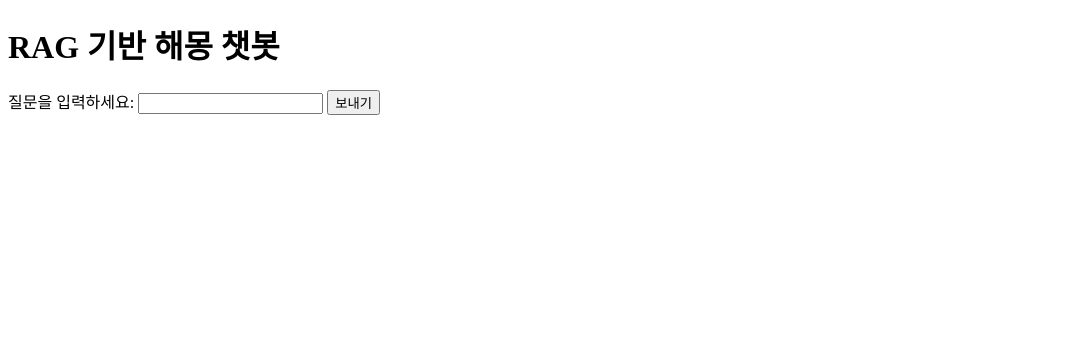
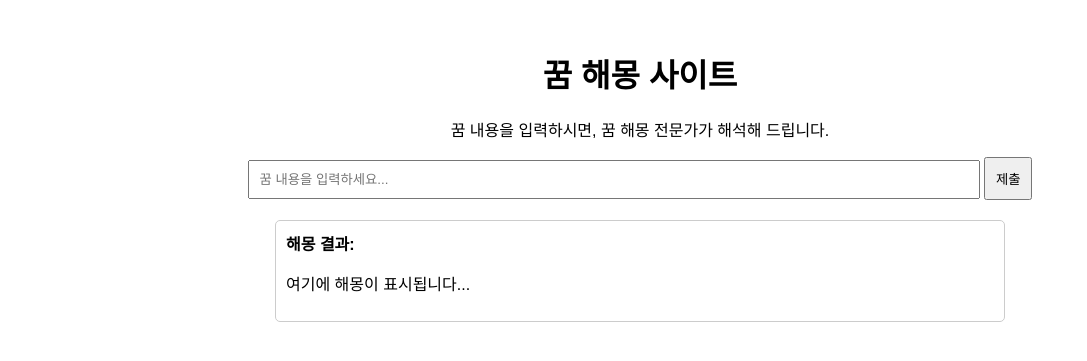
Before and after one commit to noahon/noanoa, a Flask app: page / in a window 1280 px wide. Shown: the top 361 px of the page, without its empty margins (0-1087 px from the left). Run offline with Flask 3, Linux system fonts and the light colour scheme.

Commit message:
Update index.html

```diff
--- a/chatbot/templates/index.html
+++ b/chatbot/templates/index.html
@@ -1,21 +1,58 @@
 <!DOCTYPE html>
-<html lang="en">
+<html lang="ko">
 <head>
     <meta charset="UTF-8">
     <meta name="viewport" content="width=device-width, initial-scale=1.0">
-    <title>RAG Chatbot</title>
+    <title>꿈 해몽 사이트</title>
+    <style>
+        body {
+            font-family: Arial, sans-serif;
+            text-align: center;
+            margin: 50px;
+        }
+        #response {
+            margin-top: 20px;
+            padding: 10px;
+            border: 1px solid #ccc;
+            border-radius: 5px;
+            display: inline-block;
+            width: 60%;
+            text-align: left;
+        }
+    </style>
 </head>
 <body>
-    <h1>RAG 기반 해몽 챗봇</h1>
-    <form action="/ask" method="post">
-        <label for="query">질문을 입력하세요:</label>
-        <input type="text" id="query" name="query" required>
-        <button type="submit">보내기</button>
+    <h1>꿈 해몽 사이트</h1>
+    <p>꿈 내용을 입력하시면, 꿈 해몽 전문가가 해석해 드립니다.</p>
+    <form id="query-form">
+        <input type="text" name="query" id="query-input" placeholder="꿈 내용을 입력하세요..." style="width: 60%; padding: 10px;">
+        <button type="submit" style="padding: 10px;">제출</button>
     </form>
+    <div id="response">
+        <strong>해몽 결과:</strong>
+        <p id="response-text">여기에 해몽이 표시됩니다...</p>
+    </div>
+    <script>
+        const form = document.getElementById('query-form');
+        const responseText = document.getElementById('response-text');
 
-    {% if response %}
-        <h2>답변:</h2>
-        <p>{{ response }}</p>
-    {% endif %}
+        form.addEventListener('submit', async (event) => {
+            event.preventDefault();
+            const formData = new FormData(form);
+            const query = formData.get('query');
+
+            const response = await fetch('/query', {
+                method: 'POST',
+                body: formData
+            });
+
+            if (response.ok) {
+                const data = await response.json();
+                responseText.textContent = data.response || '응답을 받을 수 없습니다.';
+            } else {
+                responseText.textContent = '오류가 발생했습니다.';
+            }
+        });
+    </script>
 </body>
 </html>
```
